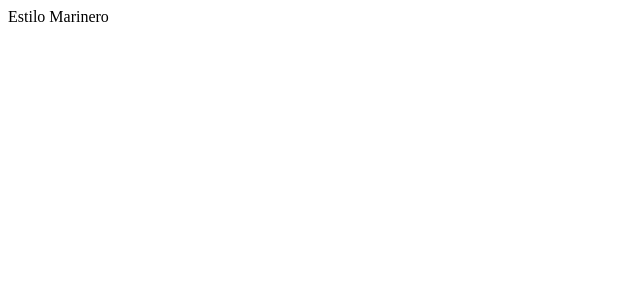
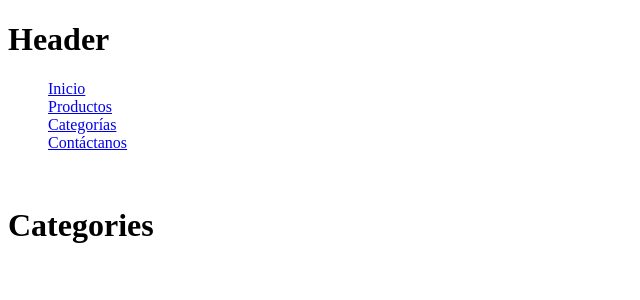
Before and after one commit to FazeElian/estilo-marinero, a React (Create React App) app: page /#/categories in a window 1280 px wide. Before the commit this address led to /#/. Shown: the top 300 px of the page, without its empty margins (0-640 px from the left). Built offline with nearby package versions, Linux system fonts and the light colour scheme.

Commit message:
Creation of Routes for views

```diff
--- a/package.json
+++ b/package.json
@@ -8,6 +8,7 @@
     "@testing-library/user-event": "^13.5.0",
     "react": "^18.2.0",
     "react-dom": "^18.2.0",
+    "react-router-dom": "^6.21.3",
     "react-scripts": "5.0.1",
     "web-vitals": "^2.1.4"
   },
--- a/src/App.js
+++ b/src/App.js
@@ -1,8 +1,29 @@
+// Routes
+import { Routes, Route } from "react-router-dom";
+
+// Views Components
+  // Home
+  import { HomeView } from "./views/HomeView";
+
+  // Products
+  import { ProductsView } from "./views/ProductsView";
+
+  // Categories
+  import { CategoriesView } from "./views/CategoriesView";
+
+  // Contact Us
+  import { ContactUsView } from "./views/ContactUsView";
+
 function App() {
   return (
-    <div>
-      Estilo Marinero
-    </div>
+    <>
+      <Routes>
+        <Route path="/" index Component={HomeView} />
+        <Route path="/products" Component={ProductsView} />
+        <Route path="/categories" Component={CategoriesView} />
+        <Route path="/contact-us" Component={ContactUsView} />
+      </Routes>
+    </>
   );
 }
 
--- /dev/null
+++ b/src/components/Header.jsx
@@ -0,0 +1,17 @@
+import { Link } from "react-router-dom";
+
+const Header = () => {
+    return(
+        <div>
+            <h1>Header</h1>
+            <ul>
+                <Link to="/">Inicio</Link><br />
+                <Link to="/products">Productos</Link><br />
+                <Link to="/categories">Categorías</Link><br />
+                <Link to="/contact-us">Contáctanos</Link><br />
+            </ul>
+        </div>
+    )
+}
+
+export { Header };
--- /dev/null
+++ b/src/views/CategoriesView.jsx
@@ -0,0 +1,15 @@
+// Header App
+import { Header } from "../components/Header";
+
+const CategoriesView = () => {
+    return(
+        <>
+            <Header />
+
+            <br />
+            <h1>Categories</h1>
+        </>
+    )
+}
+
+export { CategoriesView };
--- /dev/null
+++ b/src/views/ContactUsView.jsx
@@ -0,0 +1,15 @@
+// Header App
+import { Header } from "../components/Header";
+
+const ContactUsView = () => {
+    return(
+        <>
+            <Header />
+
+            <br />
+            <h1>ContactUs</h1>
+        </>
+    )
+}
+
+export { ContactUsView };
--- /dev/null
+++ b/src/views/HomeView.jsx
@@ -0,0 +1,15 @@
+// Header App
+import { Header } from "../components/Header";
+
+const HomeView = () => {
+    return(
+        <>
+            <Header />
+
+            <br />
+            <h1>Home</h1>
+        </>
+    )
+}
+
+export { HomeView };
--- /dev/null
+++ b/src/views/ProductsView.jsx
@@ -0,0 +1,15 @@
+// Header App
+import { Header } from "../components/Header";
+
+const ProductsView = () => {
+    return(
+        <>
+            <Header />
+
+            <br />
+            <h1>Products</h1>
+        </>
+    )
+}
+
+export { ProductsView };
```
Also changed, not shown: src/components/Footer.jsx (added, +7 -0 lines), src/index.js (+5 -2 lines), 1 other file (tests, documents, lock files or other folders).
